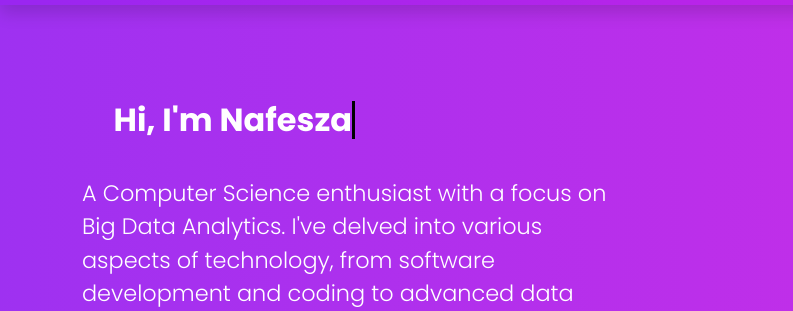
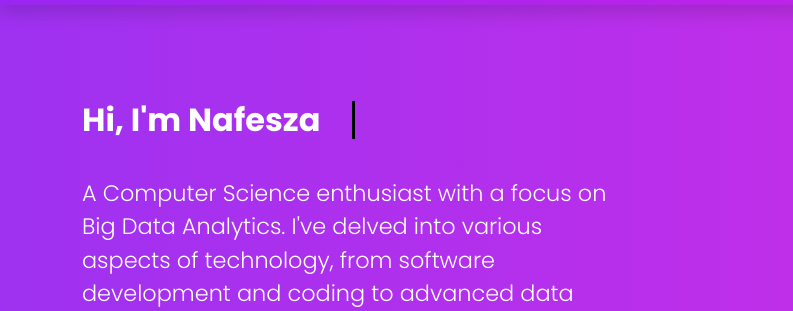
Before and after one commit to nafeszaasyiqin/nafeszaasyiqin.github.io, a website: page index.html in a window 1280 px wide. Shown: the part 89-400 px from the top of the page, 0-793 px from the left. Drawn offline with nearby package versions, Linux system fonts and the light colour scheme; files that its build step writes are made by us from their sources; grey boxes are pictures that could not be loaded.

Commit message:
Update index.html

```diff
--- a/index.html
+++ b/index.html
@@ -61,6 +61,8 @@
       overflow: hidden;
       border-right: 3px solid #000; /* You can adjust the border styling */
       font-size: 2rem; /* Adjust the font size as needed */
+      width: 100%; /* Ensure full width on smaller screens */
+      text-align: left; /* Align text to the left */
     }
 
     @media (max-width: 768px) {
```
